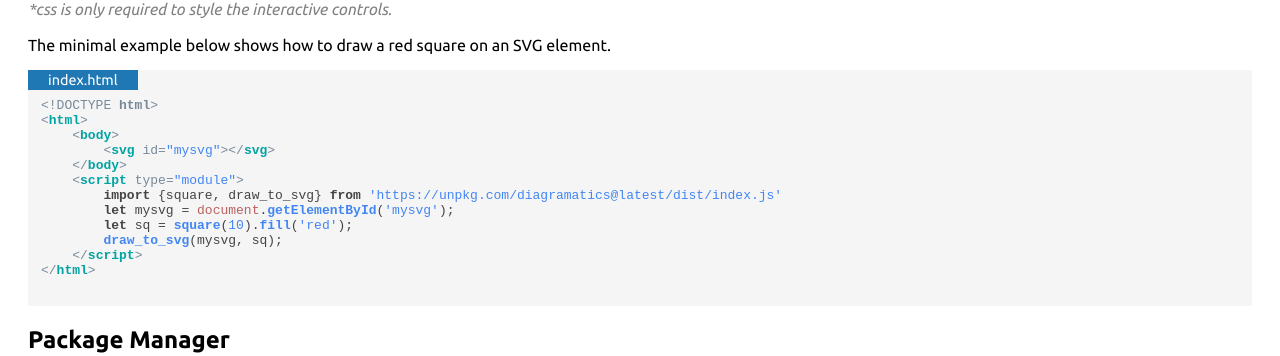
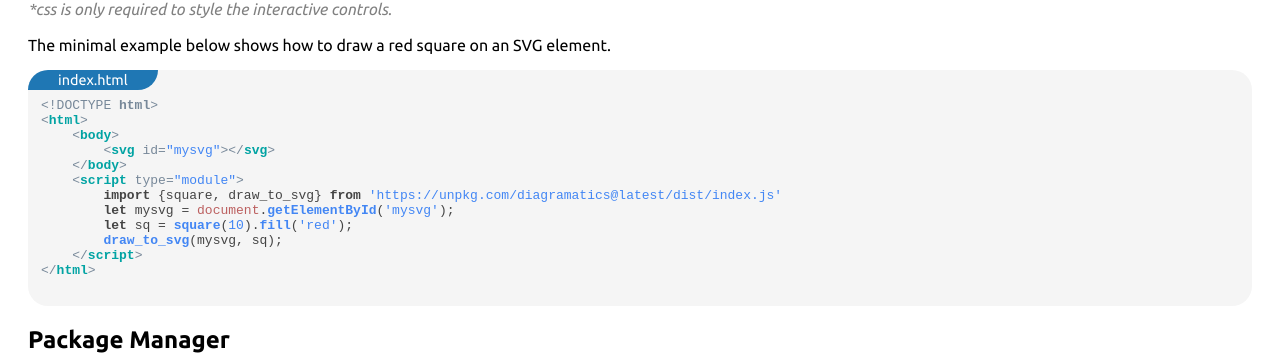
Before and after one commit to ray-pH/diagramatics-site, a SvelteKit app: page /guides/usage in a window 1280 px wide. Shown: the part 320-676 px from the top of the page. Built offline with nearby package versions, Linux system fonts and the light colour scheme.

Commit message:
gudies : update usage code styling

```diff
--- a/src/routes/guides/usage/+page.svelte
+++ b/src/routes/guides/usage/+page.svelte
@@ -57,10 +57,12 @@
         left: 0;
         background: #1f77b4;
         color: white;
-        padding: 2px 20px;
+        padding: 2px 30px;
+        border-radius: 20px 0px 20px 0px;
     }
-    .code-html {
+    .code-html,.code-javascript {
         background-color: #f5f5f5;
+        border-radius: 20px;
     }
     .cdn-url {
         display: inline-block;
```
